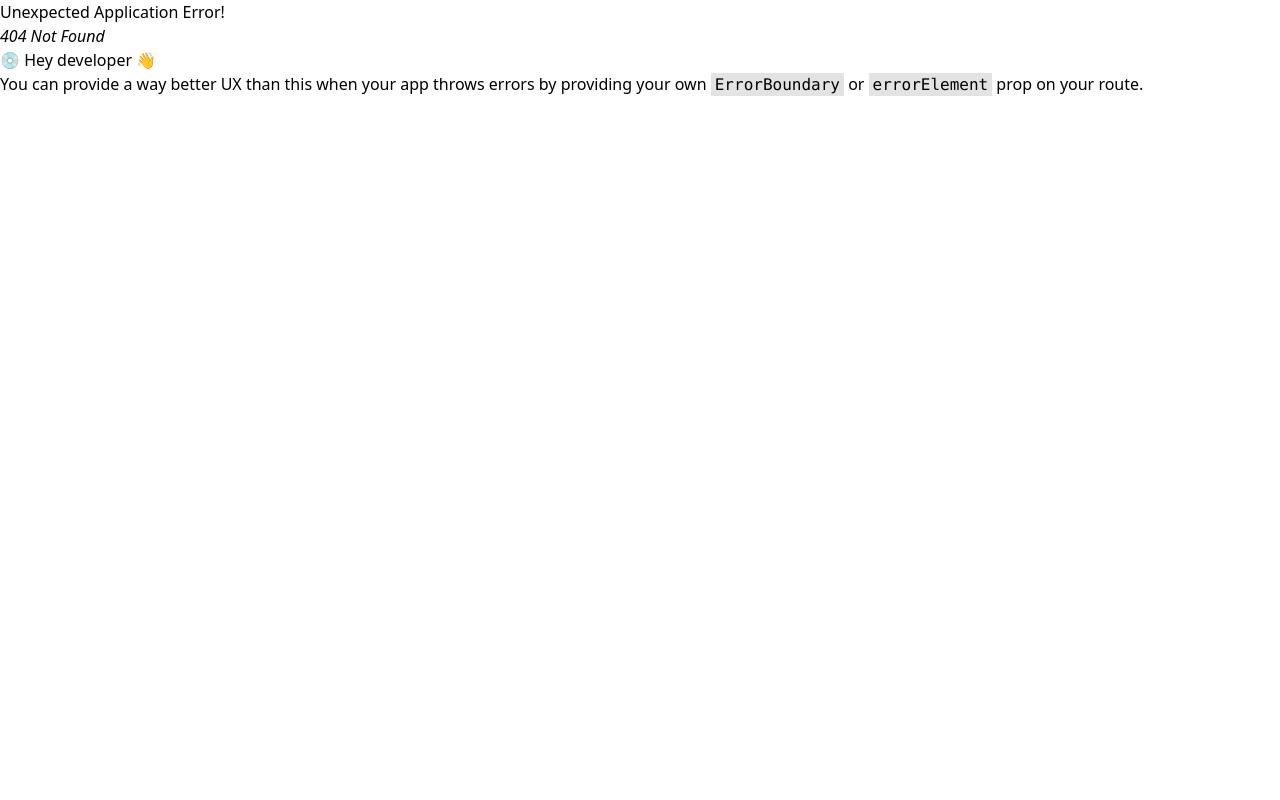
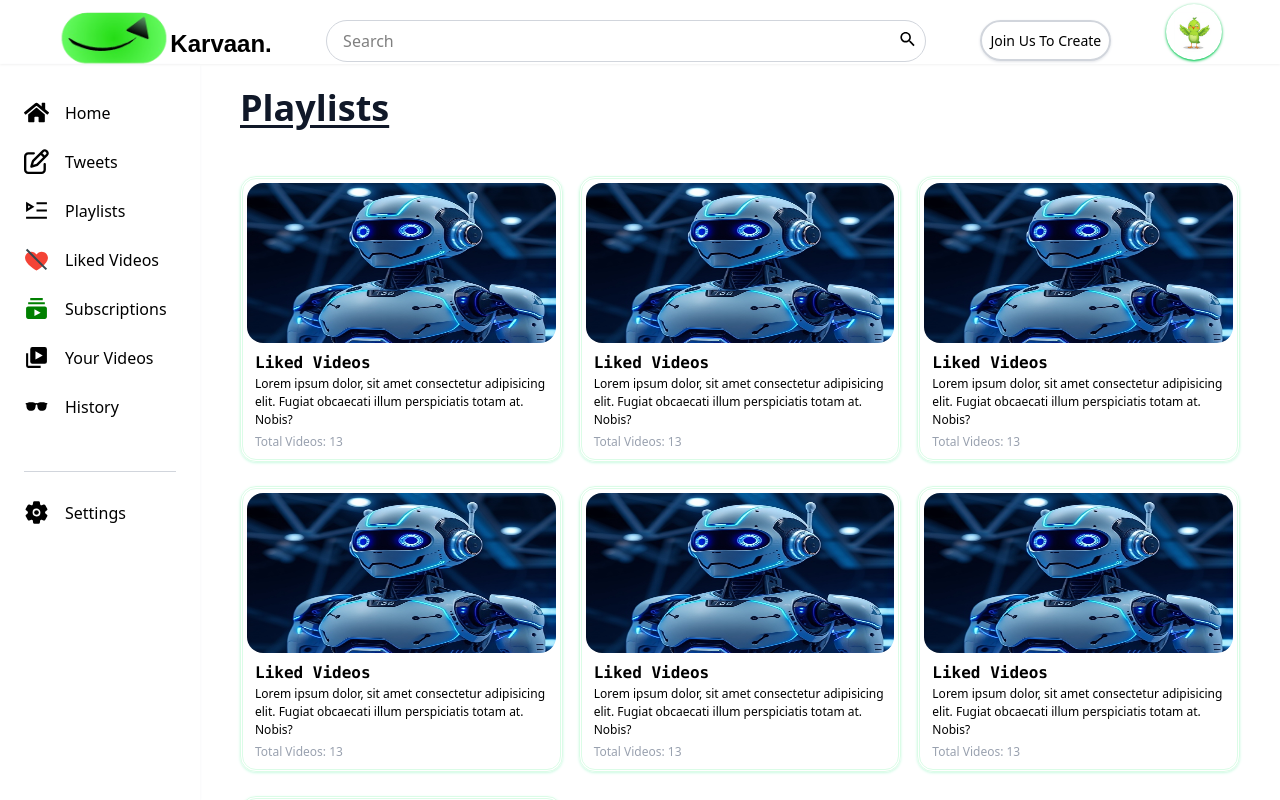
Before and after one commit to dipunjab/karvaan-App-MERN-, a React (Vite) app in the folder frontend/: page /playlists in a window 1280 px wide. Before the commit this address had no page. Built offline with nearby package versions, Linux system fonts and the light colour scheme; no server answers.

Commit message:
Playlist Page designed

```diff
--- /dev/null
+++ b/frontend/src/components/PlaylistCard.jsx
@@ -0,0 +1,17 @@
+import React from 'react'
+import robot from "../assets/robot.jfif"
+
+const PlaylistCard = () => {
+  return (
+    <div className='mt-6 mr-4 shadow rounded-2xl border-3 border-green-100  hover:border-green-200  hover:bg-green-100 cursor-pointer border-double p-1 shadow-emerald-100'>
+        <img src={robot} alt="" className='h-40 w-full rounded-2xl'/>
+        <div className='ml-2 mt-2 mb-1'>
+            <h2 className='font-mono font-semibold'>Liked Videos</h2>
+            <p className='text-[12px] mr-1 font-light mb-1'>Lorem ipsum dolor, sit amet consectetur adipisicing elit. Fugiat obcaecati illum perspiciatis totam at. Nobis?</p>
+            <p className='font-extralight text-gray-400 text-[12px]'>Total Videos: <span>13</span></p>
+        </div>
+    </div>
+  )
+}
+
+export default PlaylistCard
--- /dev/null
+++ b/frontend/src/pages/Playlists.jsx
@@ -0,0 +1,21 @@
+import React from 'react'
+import PlaylistCard from '../components/PlaylistCard'
+
+const Playlists = () => {
+  return (
+    <div>
+      <h1 className='ml-8 sm:ml-2 text-4xl text-gray-900 font-bold underline underline-offset-4'>Playlists</h1>
+        <div className="grid sm:grid-cols-2 md:grid-cols-3 mt-6 ml-8 sm:ml-2">
+            <PlaylistCard/>
+            <PlaylistCard/>
+            <PlaylistCard/>
+            <PlaylistCard/>
+            <PlaylistCard/>
+            <PlaylistCard/>
+            <PlaylistCard/>
+        </div>
+    </div>
+  )
+}
+
+export default Playlists
--- a/frontend/src/pages/index.js
+++ b/frontend/src/pages/index.js
@@ -1,7 +1,9 @@
 import Home from "./Home";
 import Tweets from "./Tweets";
+import Playlists from "./Playlists";
 
 export {
     Home,
-    Tweets
+    Tweets,
+    Playlists
 }
```
Also changed, not shown: frontend/src/main.jsx (+8 -1 lines).
